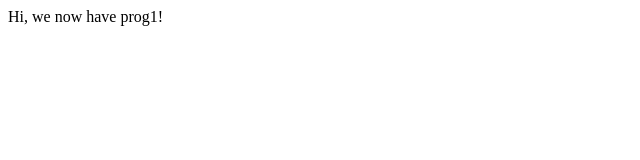
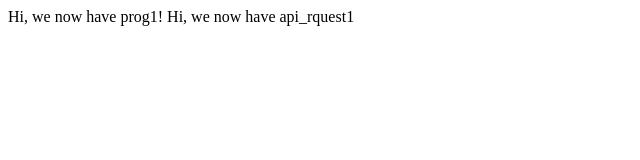
Before and after one commit to unswsecsoc/buried-deep, a plain HTML site: page index.html in a window 1280 px wide. Shown: the whole page, without its empty margins (0-640 px from the left). Drawn offline with Linux system fonts and the light colour scheme.

Commit message:
Update index.html

```diff
--- a/index.html
+++ b/index.html
@@ -2,5 +2,6 @@
 <html>
   <body>
     Hi, we now have prog1!
+    Hi, we now have api_rquest1
   </body>
 </html>
```
